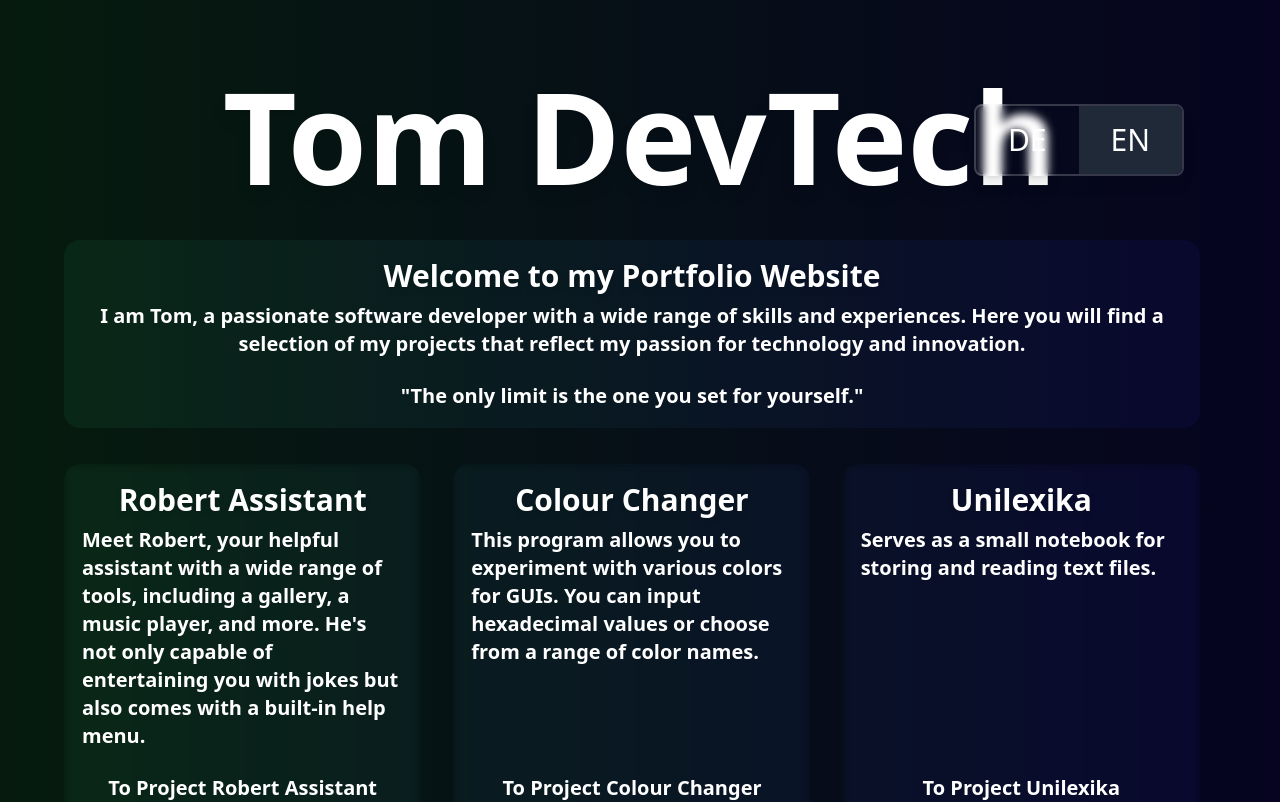
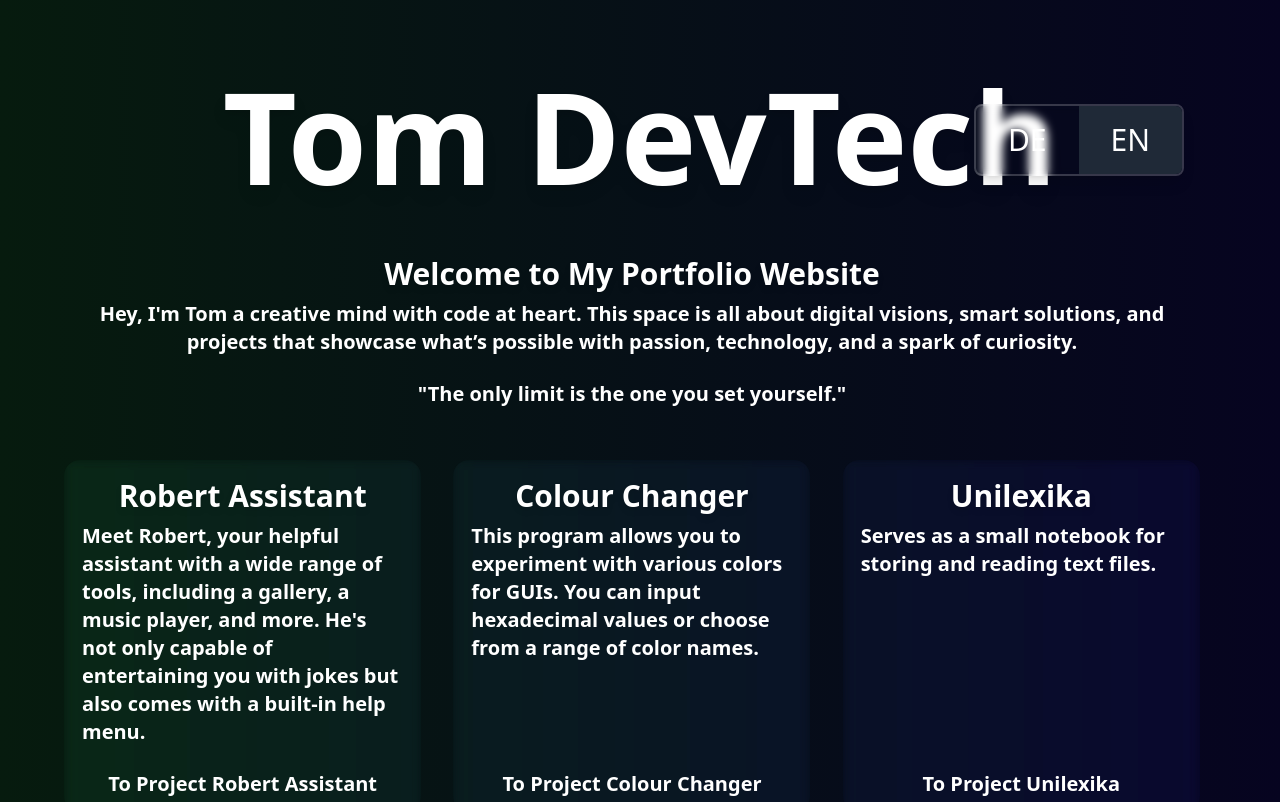
Before and after one commit to tomdevtech/Project-Website, a React (Vite) app: page / in a window 1280 px wide. Shown: the top 802 px of the page. Built offline with nearby package versions, Linux system fonts and the light colour scheme; the HTML template or start-up script is replaced by a standard one.

Commit message:
Updated style properties

```diff
--- a/src/App.css
+++ b/src/App.css
@@ -13,7 +13,7 @@
 }
 
 .ContentFrameWithoutHover {
-  @apply mb-3 mr-3 ml-3 py-3 px-3 lg:ml-0 lg:mb-4 lg:mr-4 lg:py-4 lg:px-4 rounded-2xl font-sans backdrop-brightness-150 border-2 border-transparent;
+  @apply mb-3 mr-3 ml-3 py-3 px-3 lg:ml-0 lg:mb-4 lg:mr-4 lg:py-4 lg:px-4 rounded-2xl font-sans;
 }
 
 .body {
--- a/src/translations/translations.ts
+++ b/src/translations/translations.ts
@@ -3,7 +3,7 @@ export const translations = {
     welcomebox: {
       welcome: {
         headline: "Willkommen auf meiner Portfolio-Website",
-        text: "Ich bin Tom, ein leidenschaftlicher Softwareentwickler mit einem breiten Spektrum an Fähigkeiten und Erfahrungen. Hier finden Sie eine Auswahl meiner Projekte, die meine Leidenschaft für Technologie und Innovation widerspiegeln.",
+        text: "Hey, ich bin Tom ein kreativer Kopf mit Code im Herzen. Hier dreht sich alles um digitale Visionen, smarte Lösungen und Projekte, die zeigen, was mit Leidenschaft, Technologie und einer Prise Neugier möglich ist.",
         quote: "Die einzige Grenze ist die, die du dir selbst setzt."
       }
     },
@@ -100,9 +100,9 @@ export const translations = {
   en: {
     welcomebox: {
       welcome: {
-        headline: "Welcome to my Portfolio Website",
-        text: "I am Tom, a passionate software developer with a wide range of skills and experiences. Here you will find a selection of my projects that reflect my passion for technology and innovation.",
-        quote: "The only limit is the one you set for yourself."
+        headline: "Welcome to My Portfolio Website",
+        text: "Hey, I'm Tom a creative mind with code at heart. This space is all about digital visions, smart solutions, and projects that showcase what’s possible with passion, technology, and a spark of curiosity.",
+        quote: "The only limit is the one you set yourself."
       }
     },
     projects: {
```
